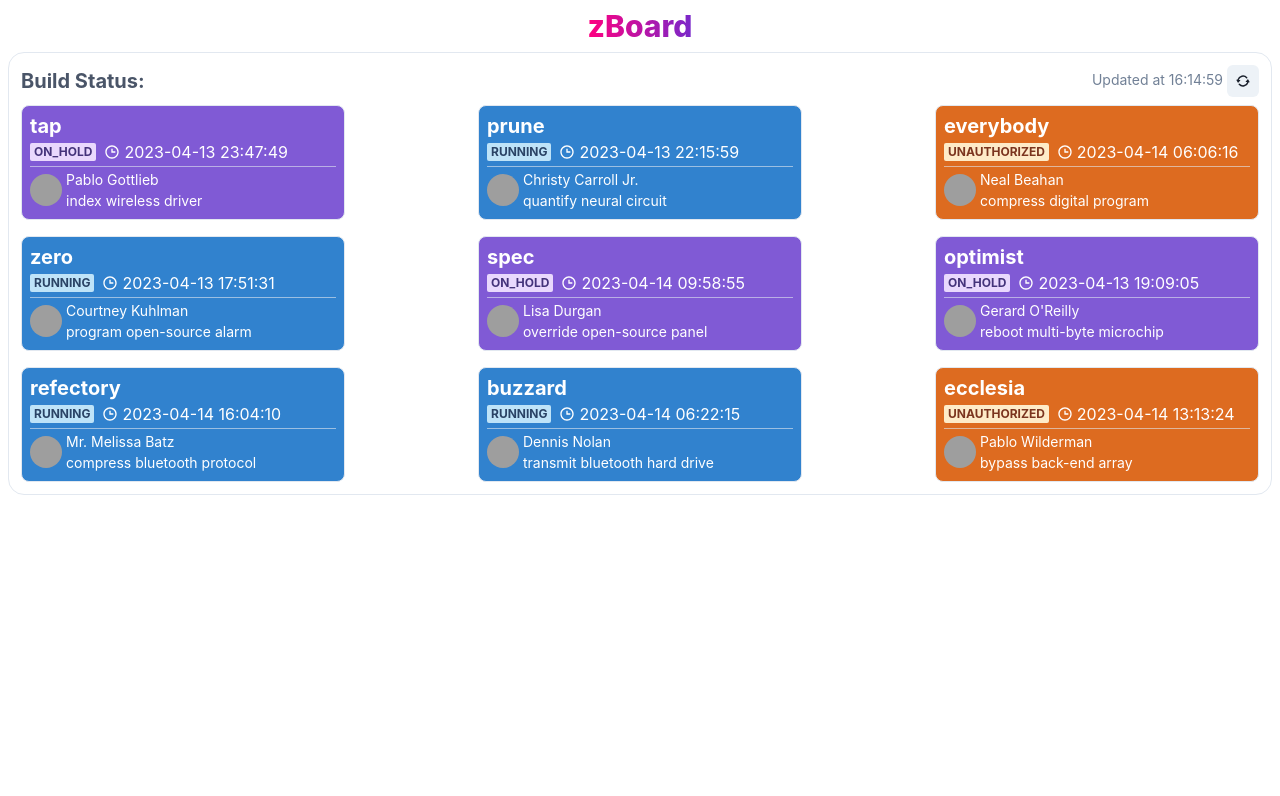
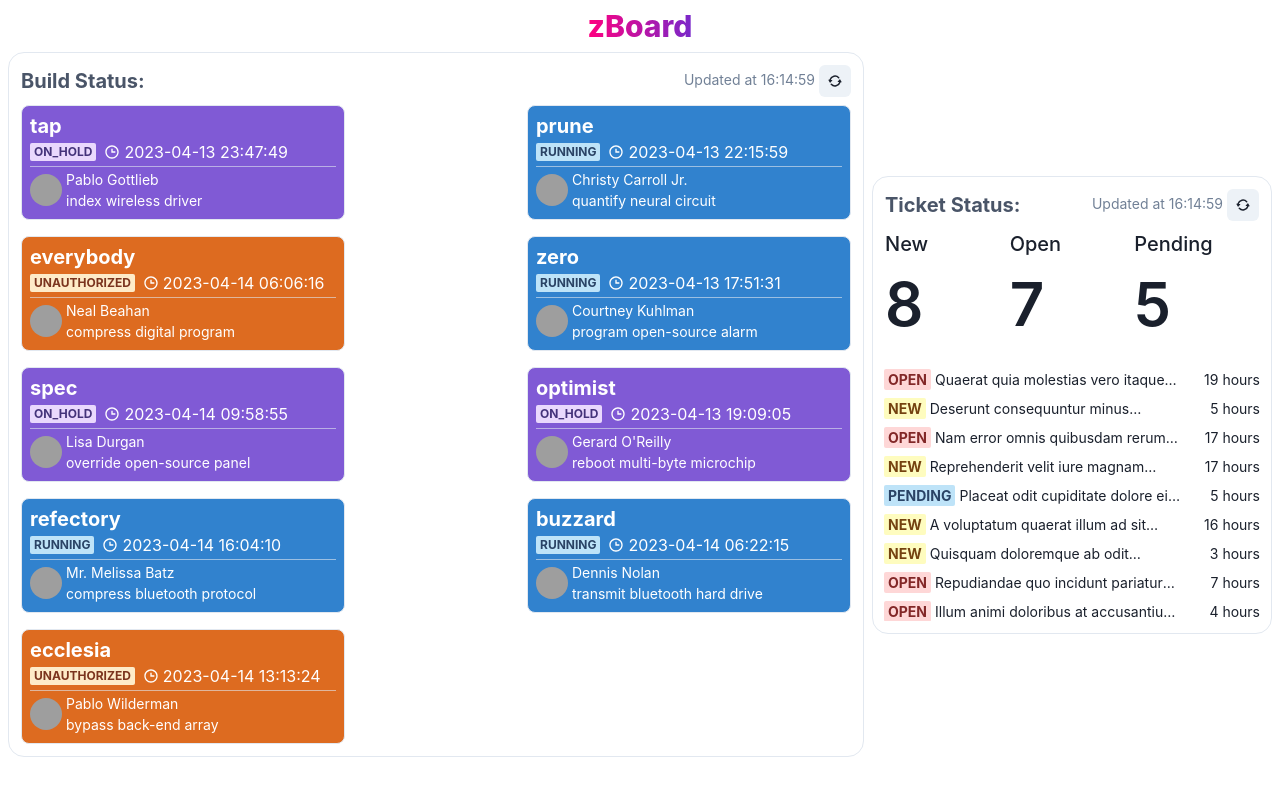
Before and after one commit to Cyronlee/zBoard, a Next.js app: page / in a window 1280 px wide. Shown: the top 796 px of the page. Built offline with nearby package versions, Linux system fonts and the light colour scheme; grey boxes are pictures that could not be loaded.

Commit message:
feat: add ticket status

```diff
--- /dev/null
+++ b/config/zendesk.config.js
@@ -0,0 +1,6 @@
+export const zendeskConfig = {
+  baseUrl: process.env.ZENDESK_BASE_URL,
+  viewId: '36345004',
+  userEmail: process.env.ZENDESK_USER_EMAIL,
+  apiToken: process.env.ZENDESK_API_TOKEN,
+};
--- /dev/null
+++ b/fake/ticket_status.fake.js
@@ -0,0 +1,13 @@
+import { faker } from '@faker-js/faker';
+
+export const getTicketStatusFakeData = () => {
+  return Array.from({ length: 20 }).map(() => {
+    return {
+      subject: faker.lorem.sentence(25),
+      status: faker.helpers.arrayElement(['new', 'open', 'pending']),
+      url: faker.internet.url(),
+      created_at: faker.date.recent(1).toISOString(),
+      updated_at: faker.date.recent(1).toISOString(),
+    };
+  });
+};
--- a/src/components/RefreshWrapper.tsx
+++ b/src/components/RefreshWrapper.tsx
@@ -43,7 +43,6 @@ const RefreshWrapper = <T,>({
 
   useEffect(() => {
     triggerRefresh();
-    console.log('refreshed');
     if (refreshInterval > 0) {
       const interval = setInterval(() => {
         triggerRefresh();
--- /dev/null
+++ b/src/components/TicketList.tsx
@@ -0,0 +1,57 @@
+import { Badge, Box, Flex, Text, Link } from '@chakra-ui/react';
+import moment from 'moment';
+import _ from 'lodash';
+import React from 'react';
+
+interface TicketListProps {
+  tickets: Ticket[];
+}
+
+export interface Ticket {
+  id: number;
+  subject: string;
+  status: string;
+  url: string;
+  created_at: string;
+  updated_at: string;
+}
+
+const TicketList = ({ tickets }: TicketListProps) => {
+  const renderTicketInfo = (ticket) => {
+    let colorScheme;
+    if (ticket.status === 'new') colorScheme = 'yellow';
+    else if (ticket.status === 'open') colorScheme = 'red';
+    else if (ticket.status === 'hold') colorScheme = 'gray';
+    else colorScheme = 'blue';
+
+    return (
+      <Box width="sm" p="4px">
+        <Flex justifyContent="space-between">
+          <Flex>
+            <Badge fontSize="sm" mr="4px" colorScheme={colorScheme}>
+              {ticket.status}
+            </Badge>
+            <Link href={ticket.url} isExternal>
+              <Text fontSize="sm" noOfLines={1} maxWidth="255px">
+                {ticket.subject}
+              </Text>
+            </Link>
+          </Flex>
+          <Text fontSize="sm" align="end" noOfLines={1}>
+            {moment(ticket.updated_at).fromNow(false)}
+          </Text>
+        </Flex>
+      </Box>
+    );
+  };
+
+  return (
+    <>
+      <Box mt="8px" maxH="256px" overflowY="scroll">
+        {tickets.map((ticket) => renderTicketInfo(ticket))}
+      </Box>
+    </>
+  );
+};
+
+export default TicketList;
--- /dev/null
+++ b/src/components/TicketStatusOverview.tsx
@@ -0,0 +1,80 @@
+import React, { useEffect, useState } from 'react';
+import {
+  Box,
+  Center,
+  Flex,
+  Heading,
+  IconButton,
+  Stat,
+  StatGroup,
+  StatLabel,
+  StatNumber,
+  Text,
+} from '@chakra-ui/react';
+import moment from 'moment';
+import { RepeatIcon } from '@chakra-ui/icons';
+import TicketList, { Ticket } from './TicketList';
+import _ from 'lodash';
+import { useErrorToast } from '@/lib/customToast';
+import RefreshWrapper from '@/components/RefreshWrapper';
+import BuildStatusCard, { BuildStatus } from '@/components/BuildStatusCard';
+
+interface TicketOverviewData {
+  new: Ticket[];
+  open: Ticket[];
+  pending: Ticket[];
+  hold: Ticket[];
+}
+
+const TicketOverview = () => {
+  const toastError = useErrorToast();
+
+  const fetchData = async () => {
+    const res = await fetch('/api/ticket_status');
+    if (res.ok) {
+      return await res.json();
+    } else {
+      toastError(await res.text());
+      return [];
+    }
+  };
+
+  return (
+    <RefreshWrapper
+      title="Ticket Status:"
+      onRefresh={fetchData}
+      refreshInterval={60000}
+      render={(tickets: Ticket[]) => (
+        <>
+          <Box w="100%">
+            <StatGroup>
+              <Stat>
+                <StatLabel fontSize="xl">New</StatLabel>
+                <StatNumber fontSize="6xl">
+                  {tickets.filter((t) => t.status === 'new').length || 0}
+                </StatNumber>
+              </Stat>
+              <Stat>
+                <StatLabel fontSize="xl">Open</StatLabel>
+                <StatNumber fontSize="6xl">
+                  {tickets.filter((t) => t.status === 'open').length || 0}
+                </StatNumber>
+              </Stat>
+              <Stat>
+                <StatLabel fontSize="xl">Pending</StatLabel>
+                <StatNumber fontSize="6xl">
+                  {tickets.filter((t) => t.status === 'pending').length || 0}
+                </StatNumber>
+              </Stat>
+            </StatGroup>
+          </Box>
+          <TicketList tickets={tickets}></TicketList>
+        </>
+      )}
+    />
+  );
+};
+
+TicketOverview.propTypes = {};
+
+export default TicketOverview;
--- a/src/pages/api/build_status.ts
+++ b/src/pages/api/build_status.ts
@@ -37,7 +37,6 @@ const getBuildStatus = async ({ projectName, projectSlug, branch }) => {
 
 const getLatestPipeline = async (projectSlug: string, branch: string) => {
   let pipelines = await fetchPipelines(projectSlug, branch);
-  console.log(`${projectSlug}: ${branch}`);
   return _.orderBy(<any>pipelines.items, 'updated_at', 'desc')[0];
 };
 
--- /dev/null
+++ b/src/pages/api/ticket_status.ts
@@ -0,0 +1,49 @@
+import { NextApiHandler } from 'next';
+import _ from 'lodash';
+import { zendeskConfig } from '@/../config/zendesk.config';
+import { getTicketStatusFakeData } from '@/../fake/ticket_status.fake';
+import { delay1s } from '@/lib/delay';
+import { btoa } from 'buffer';
+
+const handler: NextApiHandler = async (req, res) => {
+  getAllBuildStatus()
+    .then((response) => res.status(200).json(response))
+    .catch((err) => res.status(500).send(err.message));
+};
+
+const getAllBuildStatus = async () => {
+  if (!zendeskConfig.apiToken) {
+    return delay1s(getTicketStatusFakeData);
+  }
+  return await fetchTickets();
+};
+
+const fetchTickets = async () => {
+  const emailAddress = zendeskConfig.userEmail;
+  const apiToken = zendeskConfig.apiToken;
+  const basicToken = btoa(`${emailAddress}/token:${apiToken}`);
+  let nextPageUrl = `${zendeskConfig.baseUrl}/api/v2/views/${zendeskConfig.viewId}/tickets?sort_by=updated_at&sort_order=desc`;
+  let allTickets = [];
+  while (nextPageUrl) {
+    const response = await fetch(nextPageUrl, {
+      headers: {
+        Authorization: `Basic ${basicToken}`,
+      },
+    });
+    if (!response.ok) {
+      throw new Error('failed to fetch zendesk tickets');
+    }
+    const json = await response.json();
+    nextPageUrl = json.next_page;
+    allTickets = allTickets.concat(json.tickets);
+  }
+  return allTickets.map(({ subject, status, url, created_at, updated_at }) => ({
+    subject,
+    status,
+    url,
+    created_at,
+    updated_at,
+  }));
+};
+
+export default handler;
--- a/src/pages/index.tsx
+++ b/src/pages/index.tsx
@@ -1,6 +1,7 @@
-import { Center, Heading, VStack, Box } from '@chakra-ui/react';
+import { siteConfig } from '@/../config/site.config';
+import { Center, Heading, VStack, HStack, Box } from '@chakra-ui/react';
 import BuildStatusOverview from '@/components/BuildStatusOverview';
-import { siteConfig } from '@/../config/site.config';
+import TicketStatusOverview from '@/components/TicketStatusOverview';
 
 export default function Home() {
   return (
@@ -14,7 +15,10 @@ export default function Home() {
         >
           {siteConfig.siteName}
         </Heading>
-        <BuildStatusOverview></BuildStatusOverview>
+        <HStack>
+          <BuildStatusOverview></BuildStatusOverview>
+          <TicketStatusOverview></TicketStatusOverview>
+        </HStack>
       </VStack>
     </Box>
   );
```
Also changed, not shown: 1 other file (tests, documents, lock files or other folders).
